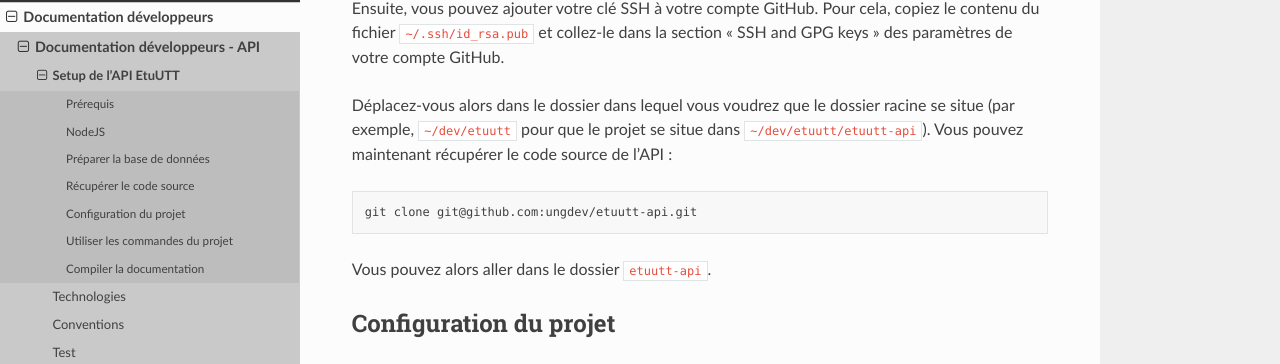
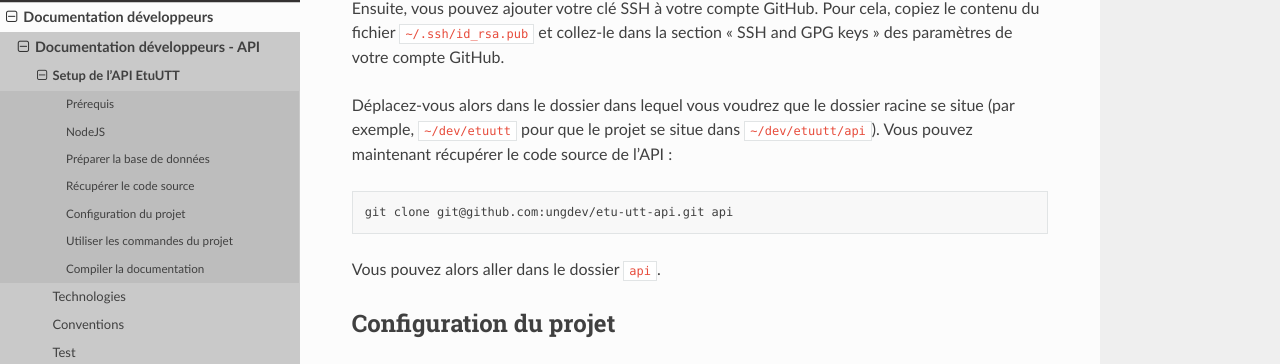
Before and after one commit to ungdev/etu-utt-api, a Sphinx documentation site: the page built from docs/doc_developers/api/setup.md, in a window 1280 px wide and 900 px high, scrolled down 2316 px. Shown: the part 136-500 px from the top of the window. Built offline with Sphinx 7.4.7 and the Read the Docs theme 2.0.0, drawn with Linux system fonts in a browser that asks for light colours.

Commit message:
fix(docs): fix invalid repository url

````diff
--- a/docker-compose.yml
+++ b/docker-compose.yml
@@ -1,11 +1,10 @@
 version: '3.7'
 
 services:
-
   application:
-    container_name: etuutt-api
+    container_name: etu-utt-api
     ports:
-      - "3000:3000"
+      - '3000:3000'
     depends_on:
       - database
 
--- a/docs/doc_developers/api/setup.md
+++ b/docs/doc_developers/api/setup.md
@@ -4,10 +4,10 @@
 
 On supposera que :
 
-* Vous avez une connexion internet (sinon comment vous êtes-vous retrouvé ici ?) ;
-* Vous avez [Git](https://git-scm.org) ;
-* Vous avez un compte GitHub ;
-* Vous savez utiliser les commandes de base d'un système UNIX (`cd`, `ls`, `mkdir`, `cp`, etc.)
+- Vous avez une connexion internet (sinon comment vous êtes-vous retrouvé ici ?) ;
+- Vous avez [Git](https://git-scm.org) ;
+- Vous avez un compte GitHub ;
+- Vous savez utiliser les commandes de base d'un système UNIX (`cd`, `ls`, `mkdir`, `cp`, etc.)
 
 La documentation est écrite pour un ordinateur sous
 Ubuntu, vous pouvez aussi utiliser WSL (Windows Subsystem for Linux).
@@ -110,13 +110,13 @@ Ensuite, vous pouvez ajouter votre clé SSH à votre compte GitHub. Pour cela, c
 fichier `~/.ssh/id_rsa.pub` et collez-le dans la section "SSH and GPG keys" des paramètres de votre compte GitHub.
 
 Déplacez-vous alors dans le dossier dans lequel vous voudrez que le dossier racine se situe (par exemple, `~/dev/etuutt`
-pour que le projet se situe dans `~/dev/etuutt/etuutt-api`). Vous pouvez maintenant récupérer le code source de l'API :
+pour que le projet se situe dans `~/dev/etuutt/api`). Vous pouvez maintenant récupérer le code source de l'API :
 
 ```bash
-git clone git@github.com:ungdev/etuutt-api.git
+git clone git@github.com:ungdev/etu-utt-api.git api
 ```
 
-Vous pouvez alors aller dans le dossier `etuutt-api`.
+Vous pouvez alors aller dans le dossier `api`.
 
 ## Configuration du projet
 
--- a/package.json
+++ b/package.json
@@ -1,5 +1,5 @@
 {
-  "name": "etuutt-api-nestjs-prisma",
+  "name": "etu-utt-api-nestjs-prisma",
   "version": "0.0.1",
   "description": "",
   "author": "",
````
Also changed, not shown: README.md (+10 -5 lines).
